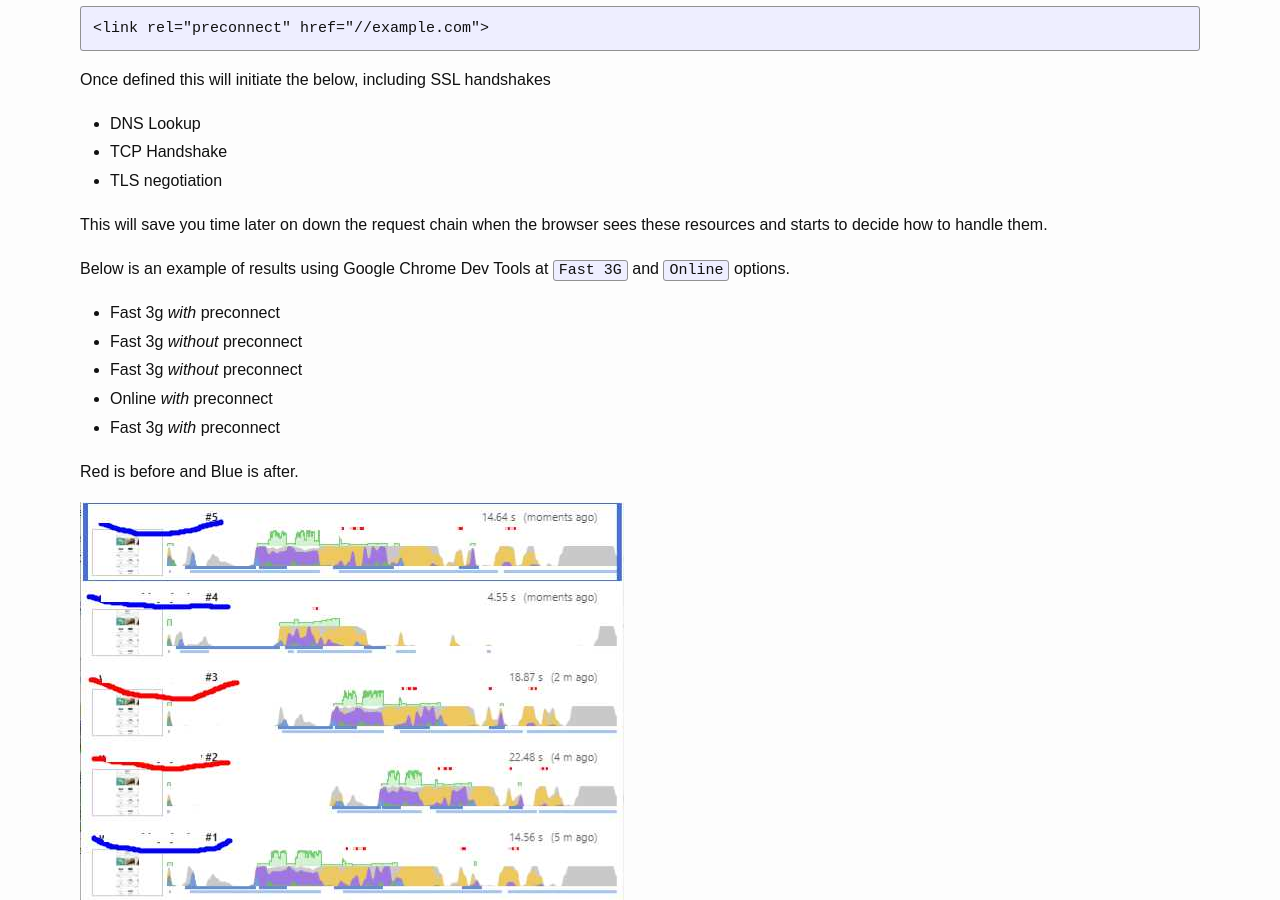
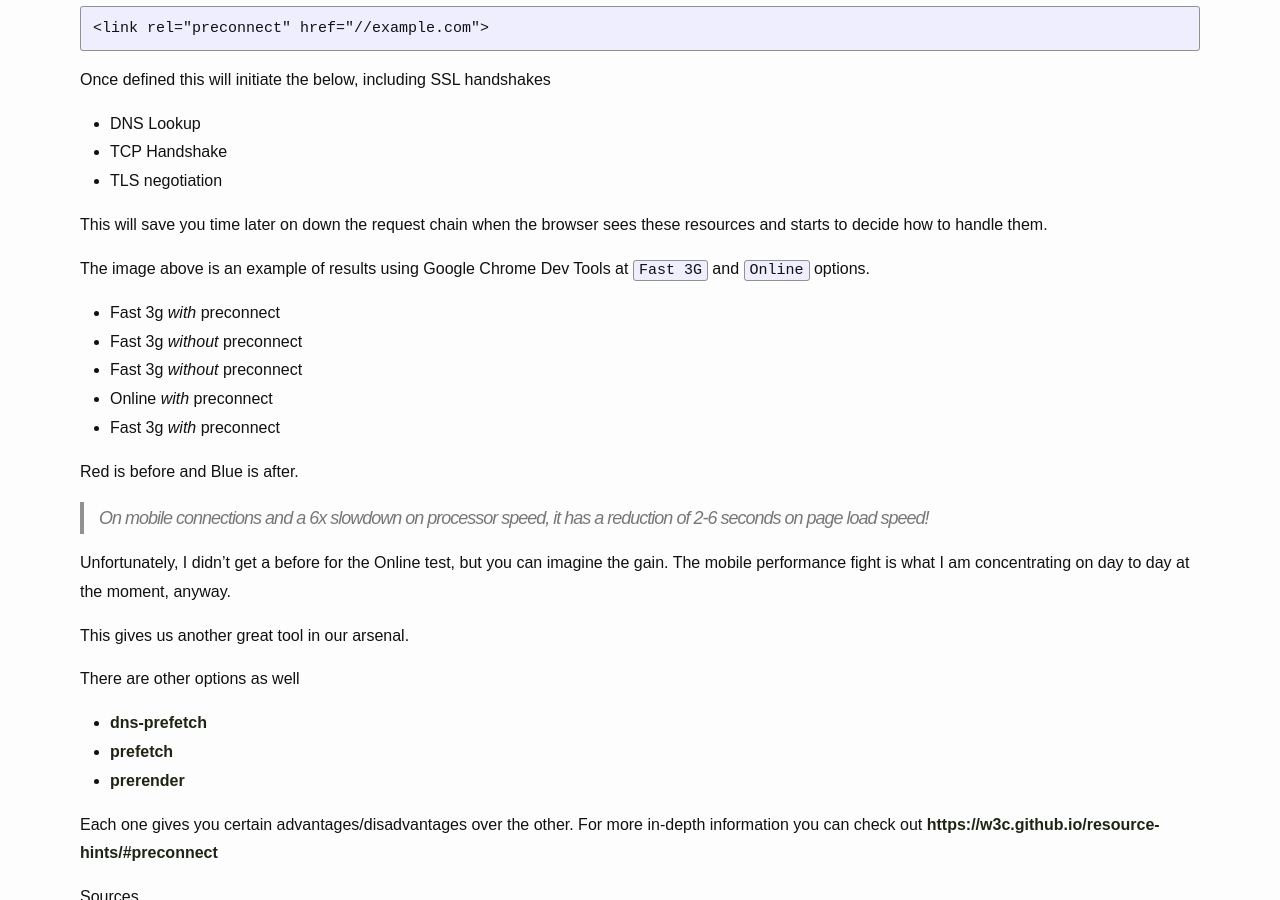
Before and after one commit to johnnolan/blog, a Jekyll site: the page built from _posts/2018-03-17-preconect-hint-tag.markdown, in a window 1280 px wide and 900 px high, scrolled down 1020 px. Built offline with Jekyll 4.4.1, drawn with Linux system fonts in a browser that asks for light colours.

Commit message:
AMP Valid post edited

```diff
--- a/_config-amp.yml
+++ b/_config-amp.yml
@@ -6,7 +6,7 @@
 # 'jekyll serve'. If you change this file, please restart the server process.
 
 # Site settings
-version: 1525291243704
+version: 1525291921389
 title:  Front End Development and Leadership/Coaching
 email: johnnolan@nolanscafe.co.uk
 description: > # this means to ignore newlines until "baseurl:"
--- a/_config.yml
+++ b/_config.yml
@@ -6,7 +6,7 @@
 # 'jekyll serve'. If you change this file, please restart the server process.
 
 # Site settings
-version: 1525291243704
+version: 1525291921389
 title:  John Nolan
 email: johnnolan@nolanscafe.co.uk
 description: > # this means to ignore newlines until "baseurl:"
--- a/_posts/2018-03-17-preconect-hint-tag.markdown
+++ b/_posts/2018-03-17-preconect-hint-tag.markdown
@@ -31,7 +31,7 @@ Once defined this will initiate the below, including SSL handshakes
 This will save you time later on down the request chain when the browser sees these resources and starts
 to decide how to handle them.
 
-Below is an example of results using Google Chrome Dev Tools at `Fast 3G` and `Online` options.
+The image above is an example of results using Google Chrome Dev Tools at `Fast 3G` and `Online` options.
 
 * Fast 3g _with_ preconnect
 * Fast 3g _without_ preconnect
@@ -40,8 +40,6 @@ Below is an example of results using Google Chrome Dev Tools at `Fast 3G` and `O
 * Fast 3g _with_ preconnect
 
 Red is before and Blue is after.
-
-<img src="/assets/posts/2018-03-17-preconnect-hint-tag.jpg" alt="preconnect tag Chrome Dev Tools Results" />
 
 > On mobile connections and a 6x slowdown on processor speed, it has a reduction of 2-6 seconds on page load speed!
 
```
